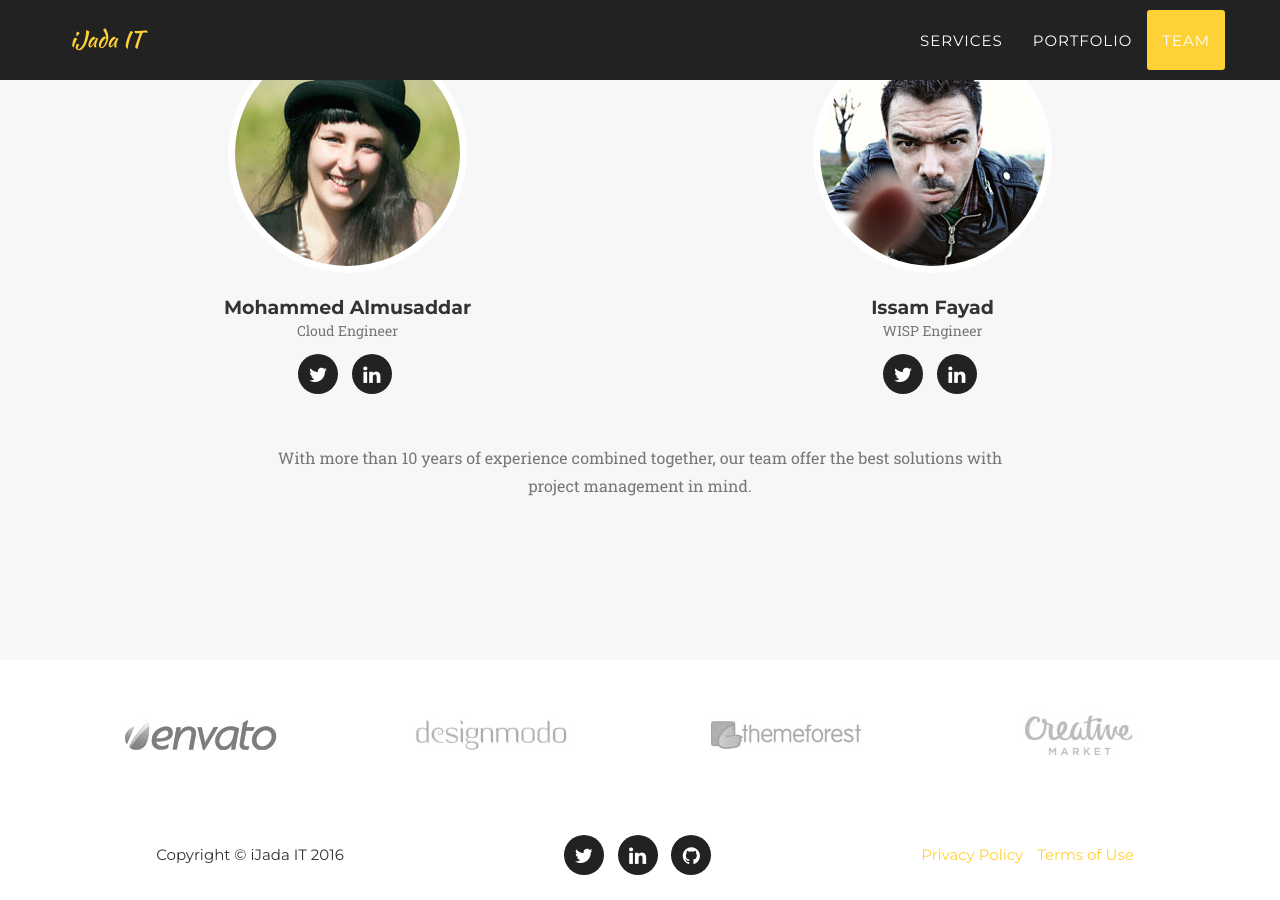
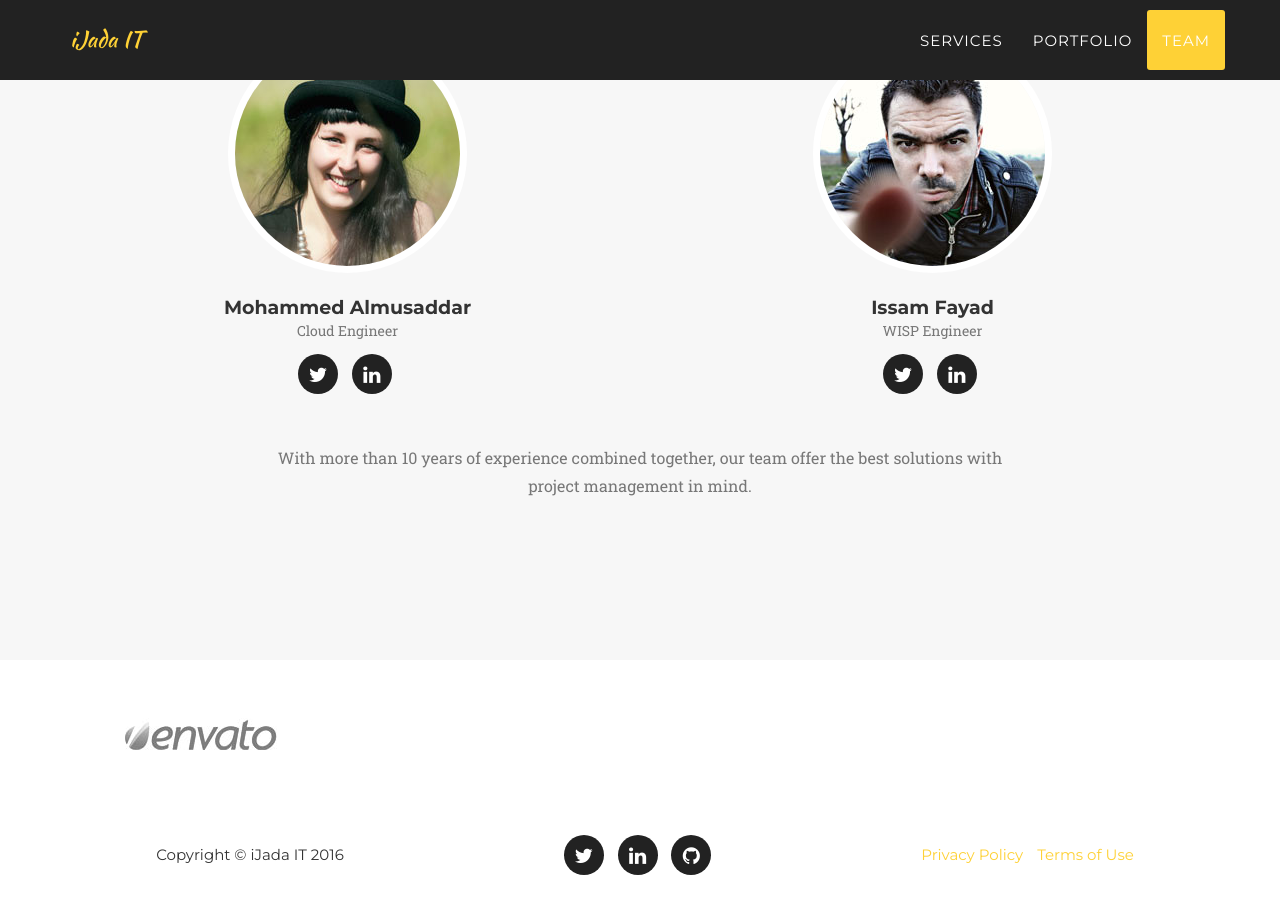
Before and after one commit to ijadait/ijadait.github.io, a Jekyll site: the page built from index.html, in a window 1280 px wide and 900 px high, scrolled down 2955 px. Built offline with Jekyll 4.4.1, drawn with Linux system fonts in a browser that asks for light colours; some web fonts are replaced; a file with an impossible date is left out.

Commit message:
Updated clients.html

```diff
--- a/_includes/clients.html
+++ b/_includes/clients.html
@@ -2,24 +2,9 @@
     <aside class="clients">
         <div class="container">
             <div class="row">
-                <div class="col-md-3 col-sm-6">
+                <div class="col-md-3 col-sm-3">
                     <a href="#">
                         <img src="img/logos/envato.jpg" class="img-responsive img-centered" alt="">
-                    </a>
-                </div>
-                <div class="col-md-3 col-sm-6">
-                    <a href="#">
-                        <img src="img/logos/designmodo.jpg" class="img-responsive img-centered" alt="">
-                    </a>
-                </div>
-                <div class="col-md-3 col-sm-6">
-                    <a href="#">
-                        <img src="img/logos/themeforest.jpg" class="img-responsive img-centered" alt="">
-                    </a>
-                </div>
-                <div class="col-md-3 col-sm-6">
-                    <a href="#">
-                        <img src="img/logos/creative-market.jpg" class="img-responsive img-centered" alt="">
                     </a>
                 </div>
             </div>
```
